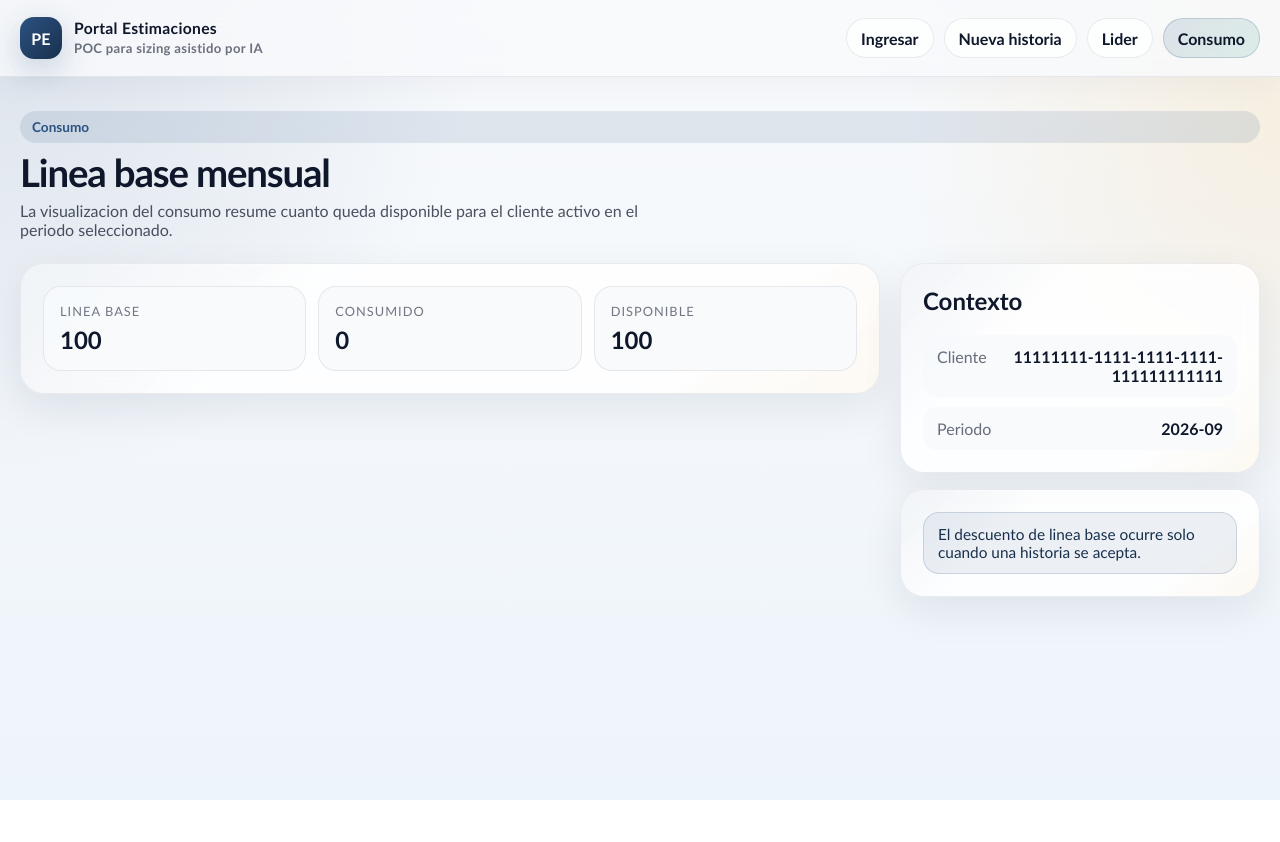
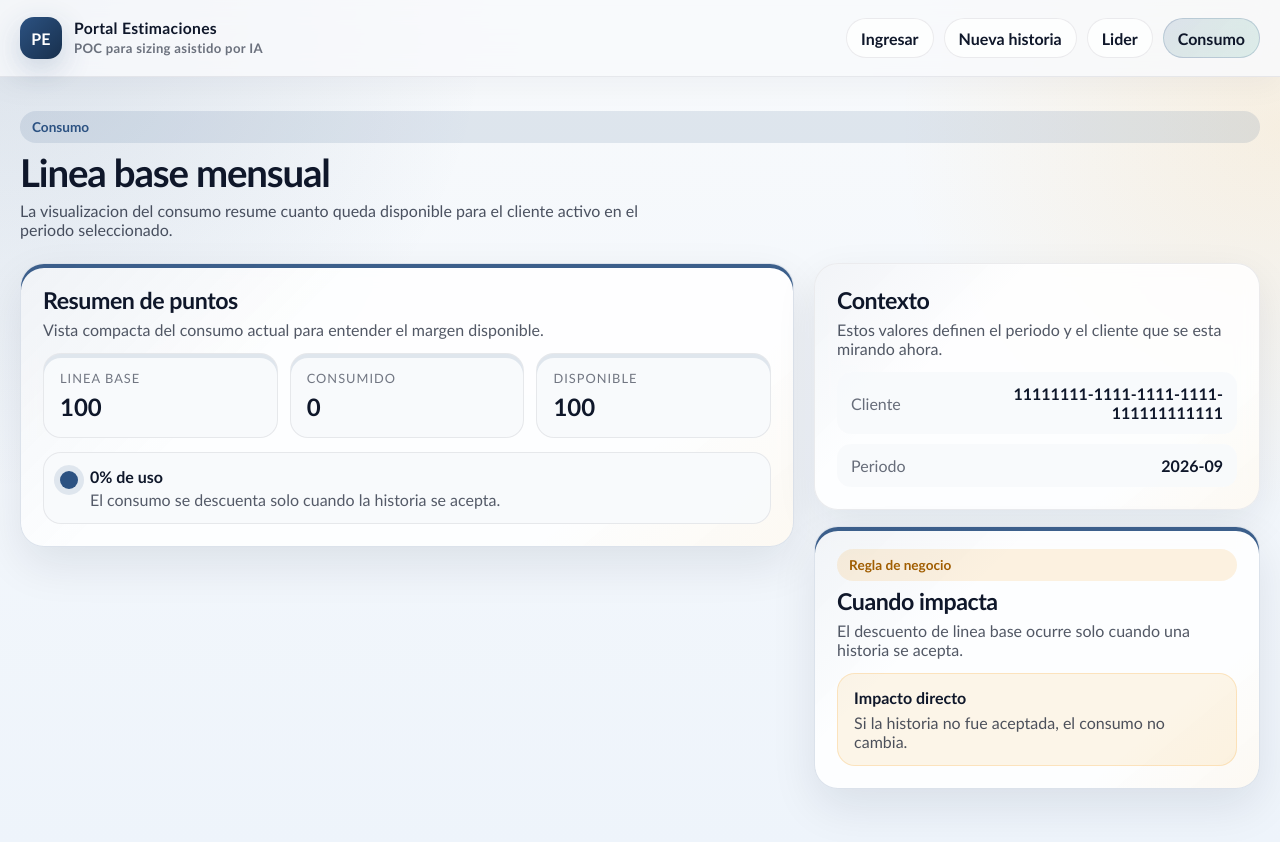
Before and after one commit to MiguelMaidana/portal-estimaciones, a Next.js app in the folder apps/web/: page /consumo in a window 1280 px wide. Shown: the top 842 px of the page. Before the commit the page ends 800 px from the top, so only its background shows below. Built offline with nearby package versions, Linux system fonts and the light colour scheme; no server answers.

Commit message:
Align login and consumo layouts

```diff
--- a/apps/web/src/app/consumo/page.tsx
+++ b/apps/web/src/app/consumo/page.tsx
@@ -24,6 +24,7 @@ export default async function ConsumoPage() {
   const lineaBase = consumo?.lineaBase ?? Number(process.env.DEMO_LINEA_BASE_PUNTOS ?? "100");
   const consumido = consumo?.consumido ?? 0;
   const disponible = lineaBase - consumido;
+  const uso = lineaBase > 0 ? Math.max(0, Math.min(100, Math.round((consumido / lineaBase) * 100))) : 0;
 
   return (
     <main>
@@ -32,27 +33,45 @@ export default async function ConsumoPage() {
         <h1>Linea base mensual</h1>
         <p>La visualizacion del consumo resume cuanto queda disponible para el cliente activo en el periodo seleccionado.</p>
       </section>
-      <div className="page-grid">
-        <Card>
-          <div className="metric-grid">
-            <div className="metric">
+
+      <div className="review-layout">
+        <Card className="card--accent">
+          <div className="section-heading">
+            <h2>Resumen de puntos</h2>
+            <p>Vista compacta del consumo actual para entender el margen disponible.</p>
+          </div>
+
+          <div className="review-summary-grid">
+            <div className="review-metric">
               <div className="metric-label">Linea base</div>
               <div className="metric-value">{lineaBase}</div>
             </div>
-            <div className="metric">
+            <div className="review-metric">
               <div className="metric-label">Consumido</div>
               <div className="metric-value">{consumido}</div>
             </div>
-            <div className="metric">
+            <div className="review-metric">
               <div className="metric-label">Disponible</div>
               <div className="metric-value">{disponible}</div>
             </div>
           </div>
+
+          <div className="signal-banner signal-banner--blue">
+            <div className="signal-dot" />
+            <div>
+              <strong>{uso}% de uso</strong>
+              <span>El consumo se descuenta solo cuando la historia se acepta.</span>
+            </div>
+          </div>
         </Card>
-        <div className="section-stack">
+
+        <div className="review-side">
           <Card>
-            <h2>Contexto</h2>
-            <div className="summary-list">
+            <div className="section-heading">
+              <h2>Contexto</h2>
+              <p>Estos valores definen el periodo y el cliente que se esta mirando ahora.</p>
+            </div>
+            <div className="summary-list summary-list--tight">
               <div className="summary-row">
                 <span>Cliente</span>
                 <strong>{clienteId}</strong>
@@ -63,9 +82,16 @@ export default async function ConsumoPage() {
               </div>
             </div>
           </Card>
-          <Card>
-            <div className="info-banner">
-              El descuento de linea base ocurre solo cuando una historia se acepta.
+
+          <Card className="card--accent">
+            <div className="section-heading">
+              <span className="pill pill-amber">Regla de negocio</span>
+              <h2>Cuando impacta</h2>
+              <p>El descuento de linea base ocurre solo cuando una historia se acepta.</p>
+            </div>
+            <div className="callout callout-warning">
+              <strong>Impacto directo</strong>
+              <span>Si la historia no fue aceptada, el consumo no cambia.</span>
             </div>
           </Card>
         </div>
```
Also changed, not shown: apps/web/src/app/login/page.tsx (+27 -11 lines), 1 other file (tests, documents, lock files or other folders).
